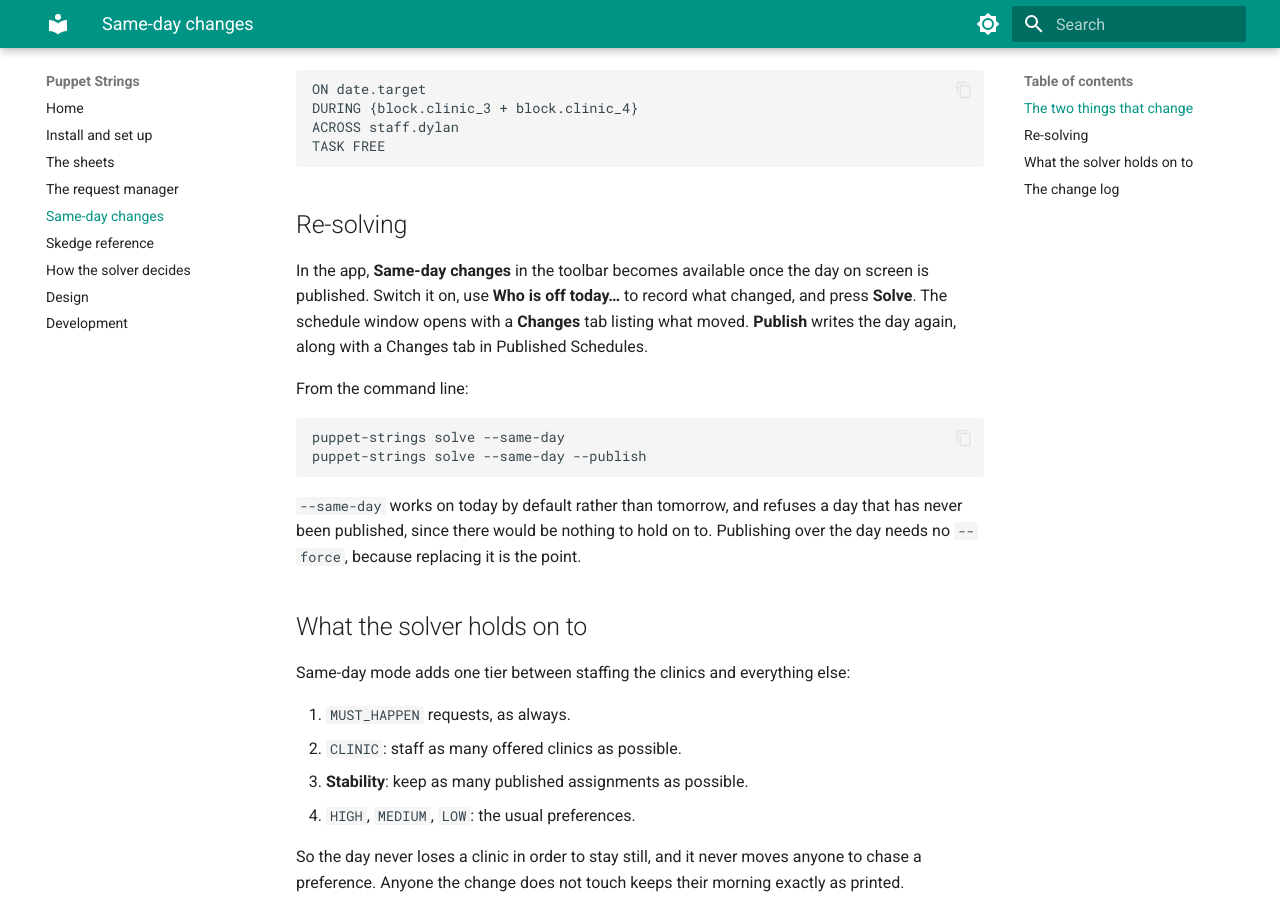
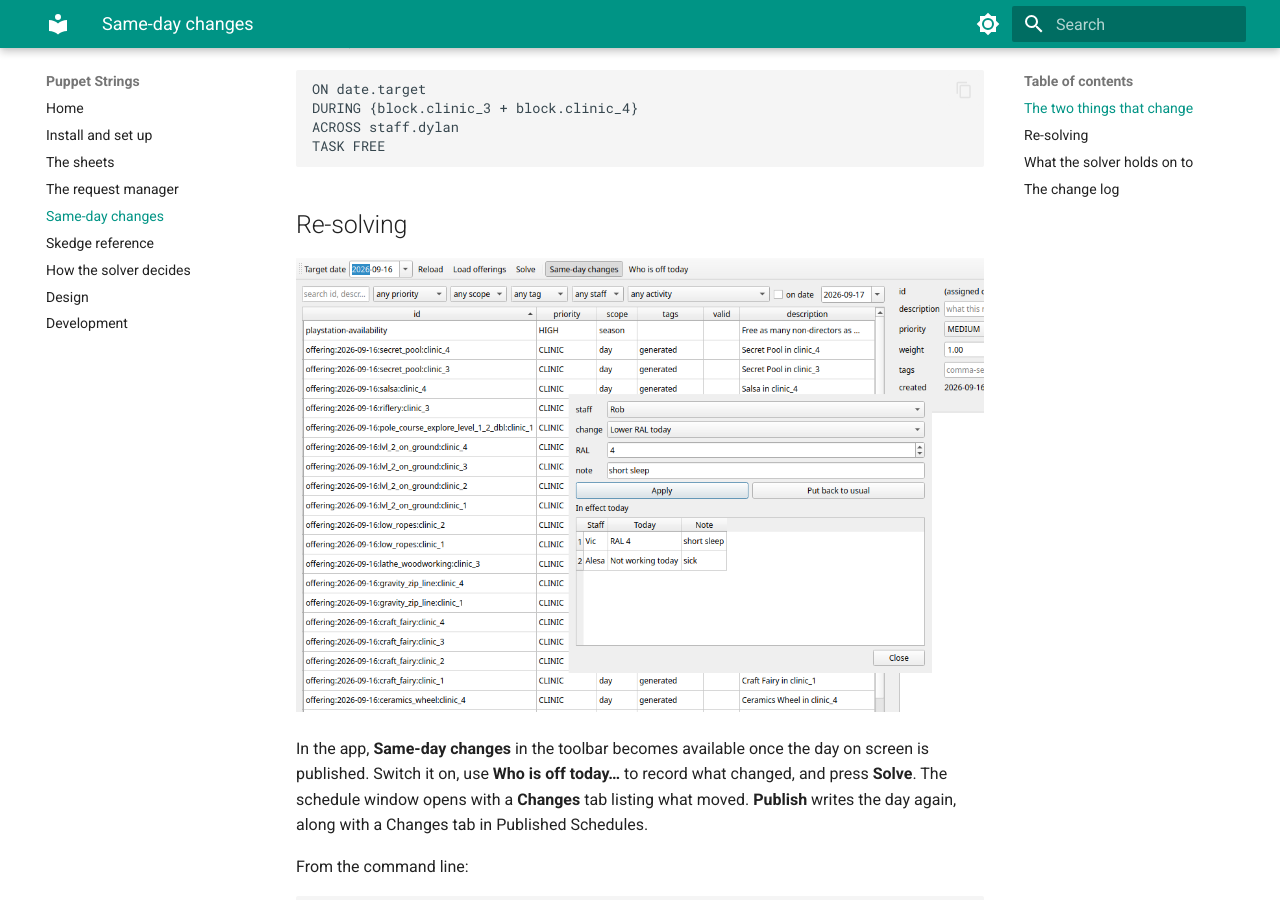
Before and after one commit to Dylan-Puppet-Master/Puppet-Strings, an MkDocs documentation site: the page built from docs/same-day.md, in a window 1280 px wide and 900 px high, scrolled down 996 px. Built offline with MkDocs 1.6.1 and Material for MkDocs 9.7.7, drawn with Linux system fonts in a browser that asks for light colours.

Commit message:
Show the same-day dialog in the docs
Co-Authored-By: Claude Opus 5 <noreply@anthropic.com>
Claude-Session: https://claude.ai/code/session_01Mf2n5RnjhGnUdk5huDWAFm

````diff
--- a/docs/same-day.md
+++ b/docs/same-day.md
@@ -40,6 +40,8 @@ TASK FREE
 ```
 
 ## Re-solving
+
+![Recording who is off today](img/same-day.png)
 
 In the app, **Same-day changes** in the toolbar becomes available once the day on screen is
 published. Switch it on, use **Who is off today…** to record what changed, and press
````
Also changed, not shown: docs/img/same-day.png (added).
